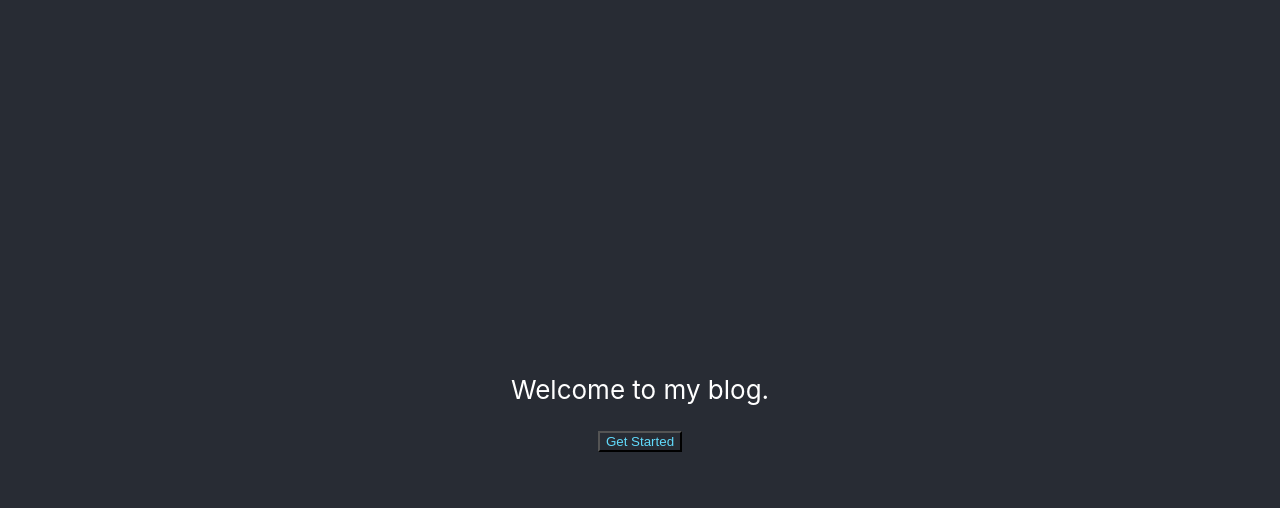
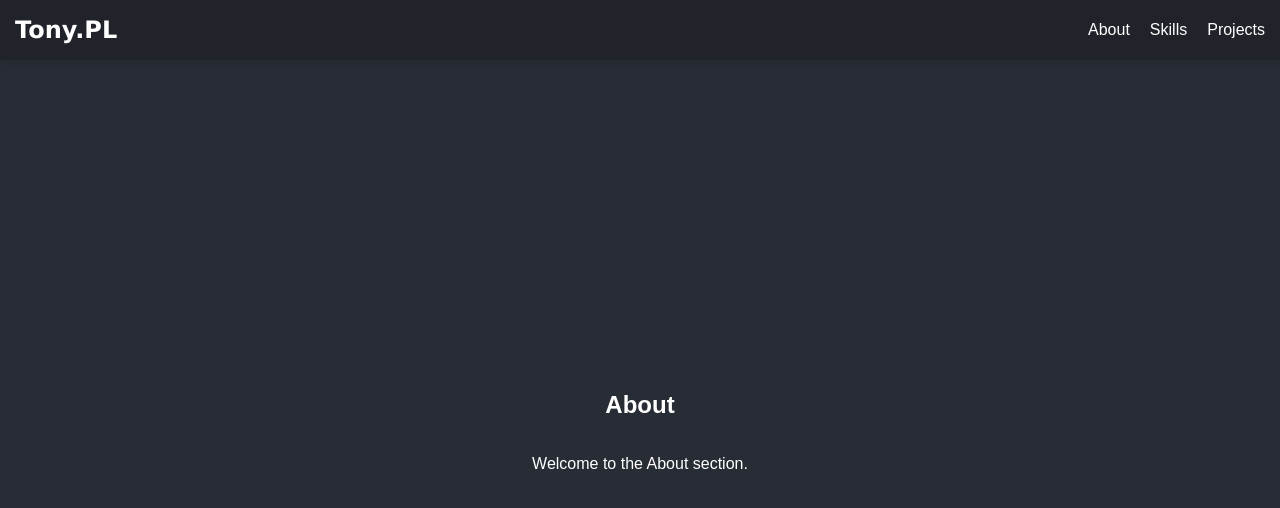
Before and after one commit to toeneeoh/toeneeoh.github.io, a React (Create React App) app: page / in a window 1280 px wide. Shown: the top 508 px of the page. Built offline with nearby package versions, Linux system fonts and the light colour scheme.

Commit message:
setup navbar for boilerplate divs

```diff
--- a/src/App.css
+++ b/src/App.css
@@ -1,50 +1,80 @@
+:root {
+  --bg_color: #282c34;
+  --nav_height: 60px;
+  --num_canvas: 3;
+}
+
+body {
+  margin: 0;
+  font-family: Arial, sans-serif;
+  background-color: var(--bg_color);
+}
+
 .App {
-  text-align: center;
-  overflow: hidden;
   position: relative;
   height: 100vh;
+  overflow: hidden; /* Prevent scrolling during transition */
 }
 
-.App-header {
-  background-color: #282c34;
-  min-height: 100vh;
+.navbar {
+  position: fixed;
+  top: 0;
+  left: 0;
+  width: 100%;
+  height: var(--nav_height);
+  background-color: #20232a;
+  display: flex;
+  align-items: center;
+  justify-content: flex-start;
+  padding: 0 15px;
+  box-shadow: 0 2px 10px rgba(0, 0, 0, 0.1);
+  z-index: 1000; /* Stay on top of everything */
+}
+
+.navbar-title {
+  color: white;
+  font-size: 24px;
+  font-family: Verdana;
+  font-weight: bold;
+  margin-right: auto;
+}
+
+.navbar-links {
+  display: flex;
+  margin-right: 20px;
+}
+
+.navbar-links button {
+  background: none;
+  border: none;
+  color: white;
+  font-size: 16px;
+  cursor: pointer;
+  padding: 10px 10px;
+  transition: background 0.3s ease;
+}
+
+.navbar-links button:hover {
+  background-color: rgba(255, 255, 255, 0.1);
+  border-radius: 4px;
+}
+
+.canvas-container {
+  display: flex;
+  transition: transform 0.5s ease;
+  height: calc(100vh - var(--nav_height)); /* Height below the nav bar */
+  position: absolute;
+  top: var(--nav_height); /* Adjust below the nav bar */
+}
+
+.canvas {
+  flex-shrink: 0; /* Prevent canvases from shrinking */
+  width: 100vw; /* Each canvas takes full viewport width */
+  height: 100%;
   display: flex;
   flex-direction: column;
   align-items: center;
   justify-content: center;
-  font-size: calc(10px + 2vmin);
+  background-color: var(--bg_color);
   color: white;
-  position: relative;
-  transition: transform 0.5s ease;
 }
-
-.App-link {
-  background-color: #282c34;
-  color: #61dafb;
-  cursor: pointer;
-}
-
-.New-canvas {
-  background-color: #282c34;
-  position: absolute;
-  top: 0;
-  left: 100%;
-  height: 100vh;
-  width: 100%;
-  display: flex;
-  align-items: center;
-  justify-content: center;
-  flex-direction: column;
-  transition: transform 0.5s ease;
-  transform: translateX(-100%);
-  opacity: 0;
-}
-
-.App.slide .App-header {
-  transform: translateX(-100%);
-}
-
-.App.slide .New-canvas {
-  transform: translateX(0);
-  opacity: 1;
-}
--- a/src/App.js
+++ b/src/App.js
@@ -2,29 +2,46 @@ import './App.css';
 import React, { useState } from 'react';
 
 function App() {
-  const [isSliding, setIsSliding] = useState(false);
+  const [currentCanvas, setCurrentCanvas] = useState(0); // State to track the current canvas
 
-  const handleGetStartedClick = () => {
-    setIsSliding(true);
+  const navigateToCanvas = (canvasIndex) => {
+    setCurrentCanvas(canvasIndex);
+  };
+
+  const containerStyle = {
+    transform: `translateX(-${currentCanvas * 100}vw)`,
   };
 
   return (
-    <div className={`App ${isSliding? 'slide' : ''}`}>
-      <header className="App-header">
-        {!isSliding ? (
-          <>
-            <p>Welcome to my blog.</p>
-            <button className="App-link" onClick={handleGetStartedClick}>
-              Get Started
-            </button>
-          </>
-        ) : (
-          <div className="New-canvas">
-            <h2>Test</h2>
-            <p>Hello</p>
-          </div>
-        )}
-      </header>
+    <div className="App">
+      {/* Navigation bar */}
+      <nav className="navbar">
+        <div className="navbar-title">Tony.PL</div>
+        <div className="navbar-links">
+          <button onClick={() => navigateToCanvas(0)}>About</button>
+          <button onClick={() => navigateToCanvas(1)}>Skills</button>
+          <button onClick={() => navigateToCanvas(2)}>Projects</button>
+        </div>
+      </nav>
+
+      {/* Container for the canvases */}
+      <div className="canvas-container" style={containerStyle}>
+        {/* Three canvases */}
+        <div className="canvas about-page">
+          <h2>About</h2>
+          <p>Welcome to the About section.</p>
+        </div>
+
+        <div className="canvas skills-page">
+          <h2>Skills</h2>
+          <p>Here are some skills.</p>
+        </div>
+
+        <div className="canvas projects-page">
+          <h2>Projects</h2>
+          <p>Here are some projects.</p>
+        </div>
+      </div>
     </div>
   );
 }
```
